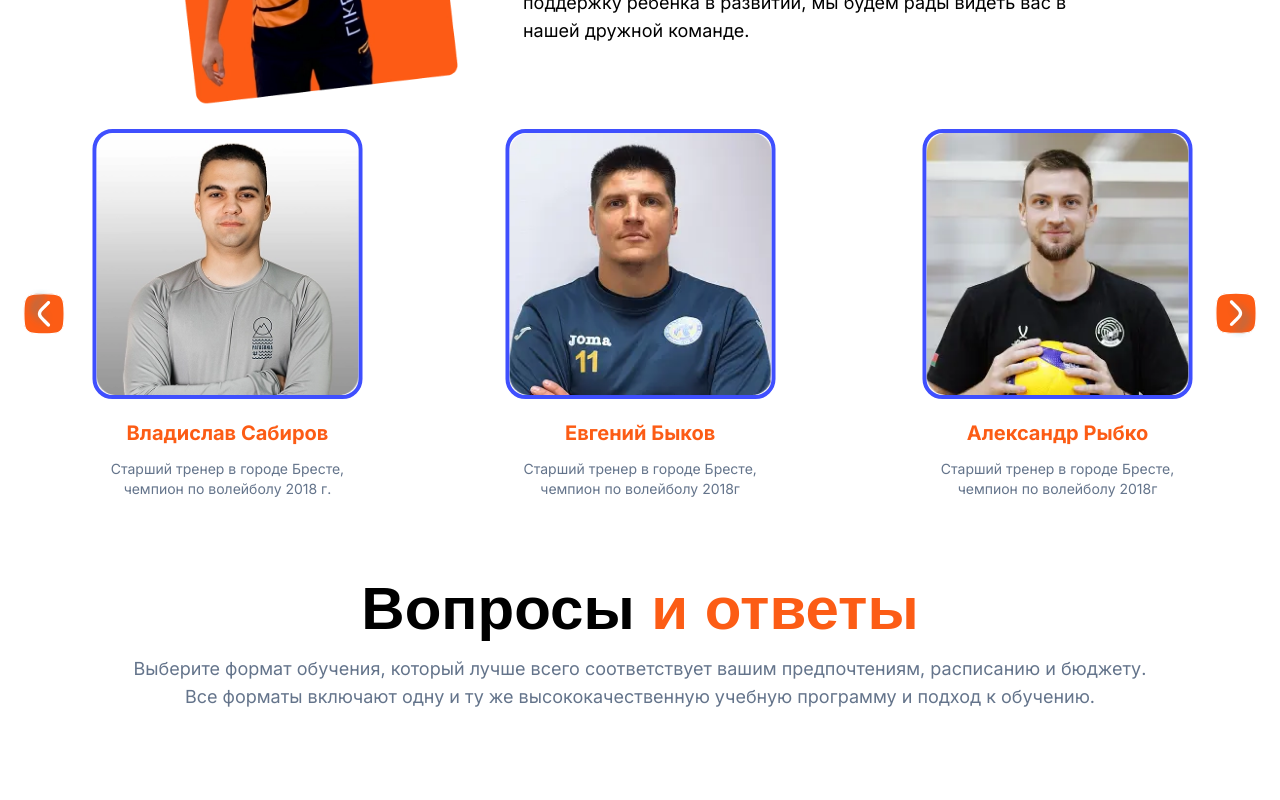
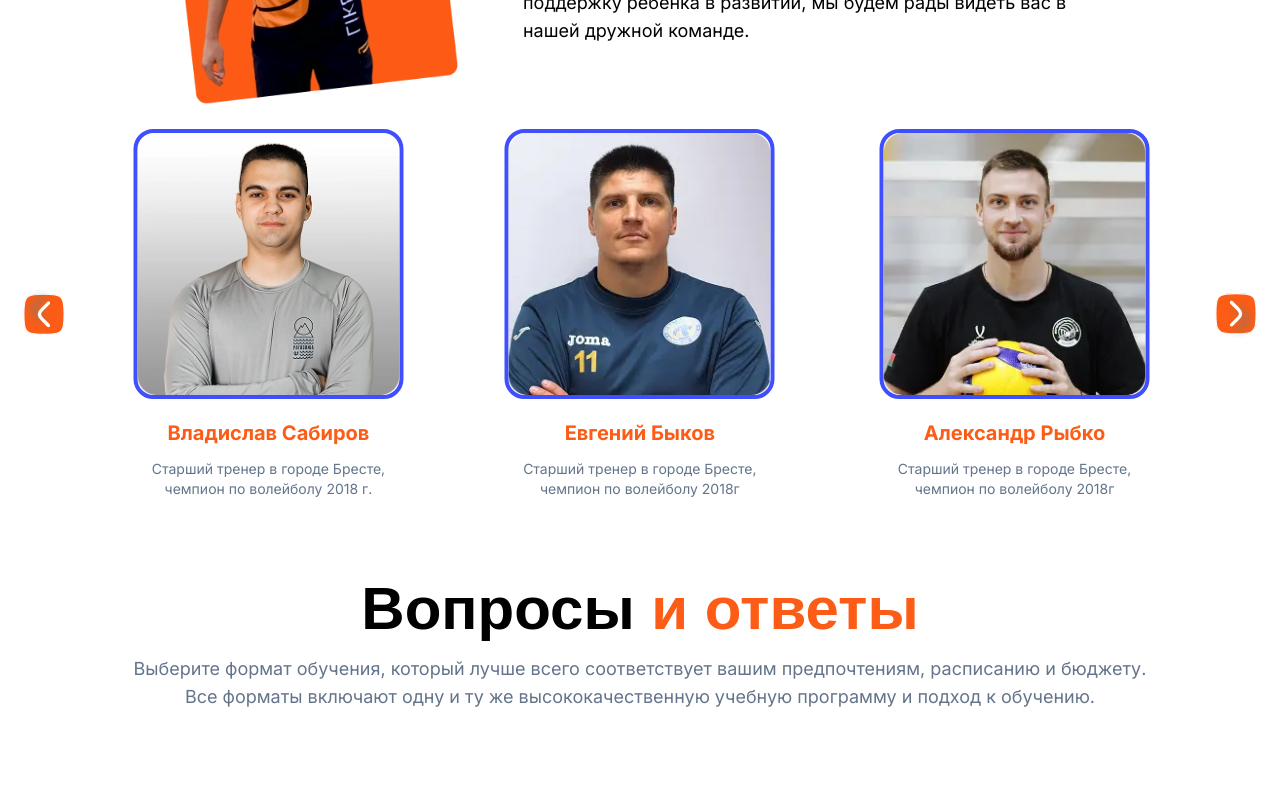
Before and after one commit to evgeniyworkbel/like-volley, a Next.js app: page / in a window 1280 px wide. Shown: the part 2340-3140 px from the top of the page. Built offline with nearby package versions, Linux system fonts and the light colour scheme; a web font is replaced by a local one.

Commit message:
refactor(shared): refined carousel, buttonCarousel

```diff
--- a/src/shared/ui/carousel/ carousel-button.tsx
+++ b/src/shared/ui/carousel/carousel-button.tsx
@@ -8,22 +8,19 @@ type CarouselButtonProps = Pick<ButtonProps, "className" | "onClick"> & {
 
 export function CarouselButton({
   position = "right",
+  className,
   onClick,
 }: CarouselButtonProps) {
   return (
-    <Button
-      className={cn(
-        "absolute right-0 bottom-0 z-50 xl:top-1/2 xl:-translate-y-1/2",
-        {
-          "left-0": position === "left",
-        },
-      )}
-      onClick={onClick}
-    >
+    <Button onClick={onClick}>
       <CarouselArrowIcon
-        className={cn({
-          "right-0 rotate-180": position === "left",
-        })}
+        className={cn(
+          "hidden xl:block",
+          {
+            "rotate-180": position === "left",
+          },
+          className,
+        )}
       />
     </Button>
   );
--- a/src/shared/ui/carousel/carousel.tsx
+++ b/src/shared/ui/carousel/carousel.tsx
@@ -4,7 +4,7 @@ import useEmblaCarousel from "embla-carousel-react";
 import { Children } from "react";
 import { CarouselItem } from "./carousel-item";
 import { usePrevNextButtons } from "./use-prev-next-buttons";
-import { CarouselButton } from "./ carousel-button";
+import { CarouselButton } from "./carousel-button";
 
 export type CarouselProps = {
   slidesPerView: number;
@@ -19,17 +19,29 @@ export function Carousel({ slidesPerView, children }: CarouselProps) {
   const { onPrevButtonClick, onNextButtonClick } = usePrevNextButtons(emblaApi);
 
   return (
-    <div className="relative">
+    <div className="grid gap-4 xl:grid-cols-[auto_1fr_auto]">
       <CarouselButton onClick={onPrevButtonClick} position="left" />
-      <div className="flex items-center justify-between xl:justify-center xl:gap-30">
-        <div ref={emblaRef} className="overflow-hidden">
-          <div className="flex gap-1 pb-20 xl:pb-0">
-            {Children.map(children, (child) => (
-              <CarouselItem slidesPerView={slidesPerView}>{child}</CarouselItem>
-            ))}
-          </div>
+      <div ref={emblaRef} className="overflow-hidden">
+        <div className="flex gap-1">
+          {Children.map(children, (child) => (
+            <CarouselItem slidesPerView={slidesPerView}>{child}</CarouselItem>
+          ))}
         </div>
       </div>
+
+      <div className="flex justify-between xl:hidden">
+        <CarouselButton
+          onClick={onPrevButtonClick}
+          position="left"
+          className="block"
+        />
+        <CarouselButton
+          onClick={onNextButtonClick}
+          position="right"
+          className="block"
+        />
+      </div>
+
       <CarouselButton onClick={onNextButtonClick} position="right" />
     </div>
   );
```
